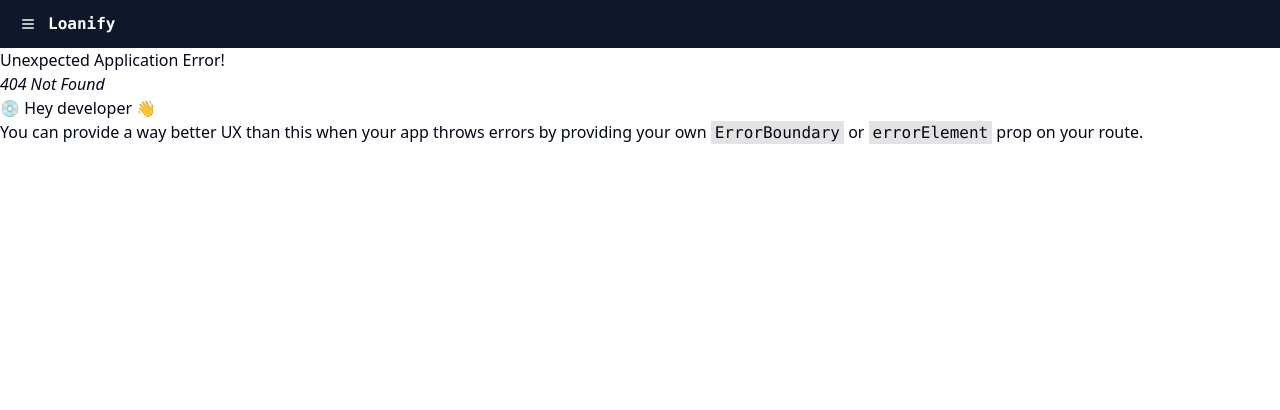
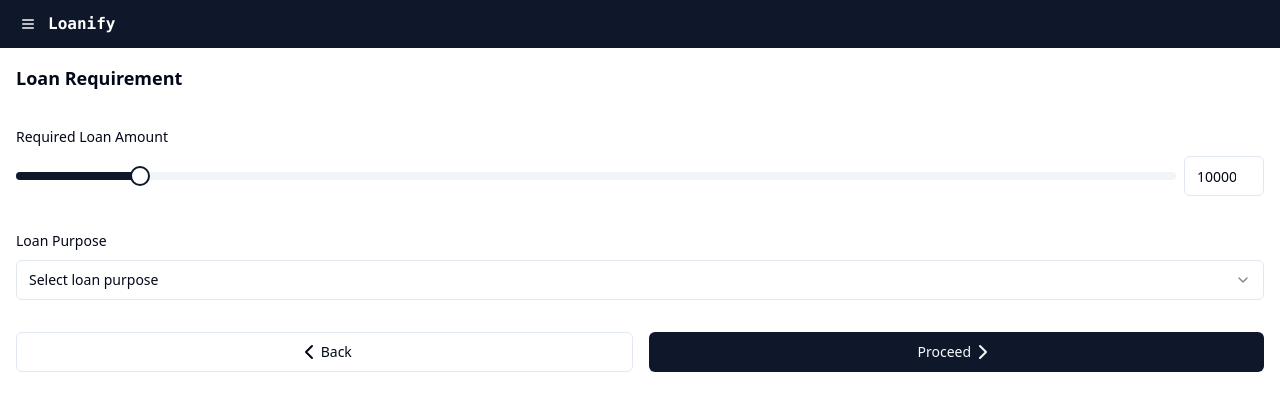
Before and after one commit to hnagrath09/loanify, a React (Vite) app: page /loan-requirement in a window 1280 px wide. Before the commit this address had no page. Shown: the top 410 px of the page. Built offline with nearby package versions, Linux system fonts and the light colour scheme; the HTML template or start-up script is replaced by a standard one.

Commit message:
added loan-requirement page

```diff
--- a/index.html
+++ b/index.html
@@ -4,7 +4,7 @@
     <meta charset="UTF-8" />
     <link rel="icon" type="image/svg+xml" href="/vite.svg" />
     <meta name="viewport" content="width=device-width, initial-scale=1.0" />
-    <title>Loan Application</title>
+    <title>Loanify</title>
   </head>
   <body>
     <div id="root"></div>
--- a/package.json
+++ b/package.json
@@ -10,12 +10,14 @@
     "preview": "vite preview"
   },
   "dependencies": {
+    "@ark-ui/react": "^2.1.1",
     "@hookform/resolvers": "^3.3.4",
     "@radix-ui/react-icons": "^1.3.0",
     "@radix-ui/react-label": "^2.0.2",
     "@radix-ui/react-popover": "^1.0.7",
     "@radix-ui/react-radio-group": "^1.1.3",
     "@radix-ui/react-select": "^2.0.0",
+    "@radix-ui/react-slider": "^1.1.2",
     "@radix-ui/react-slot": "^1.0.2",
     "class-variance-authority": "^0.7.0",
     "clsx": "^2.1.0",
--- a/src/App.tsx
+++ b/src/App.tsx
@@ -7,12 +7,16 @@ import Verification from './pages/verification';
 import Registration from './pages/registration';
 import EmploymentInfo from './pages/employment-info';
 import PersonalInformation from './pages/personal-information';
+import LoadRequirement from './pages/loan-requirement';
+import SoftOffer from './pages/soft-offer';
 
 const router = createBrowserRouter([
   { path: '/', element: <Registration /> },
   { path: '/verification', element: <Verification /> },
   { path: '/personal-information', element: <PersonalInformation /> },
   { path: '/employment-info', element: <EmploymentInfo /> },
+  { path: '/loan-requirement', element: <LoadRequirement /> },
+  { path: '/soft-offer', element: <SoftOffer /> },
 ]);
 
 export default function App() {
--- /dev/null
+++ b/src/components/ui/slider.tsx
@@ -0,0 +1,26 @@
+import * as React from "react"
+import * as SliderPrimitive from "@radix-ui/react-slider"
+
+import { cn } from "@/lib/utils"
+
+const Slider = React.forwardRef<
+  React.ElementRef<typeof SliderPrimitive.Root>,
+  React.ComponentPropsWithoutRef<typeof SliderPrimitive.Root>
+>(({ className, ...props }, ref) => (
+  <SliderPrimitive.Root
+    ref={ref}
+    className={cn(
+      "relative flex w-full touch-none select-none items-center",
+      className
+    )}
+    {...props}
+  >
+    <SliderPrimitive.Track className="relative h-2 w-full grow overflow-hidden rounded-full bg-secondary">
+      <SliderPrimitive.Range className="absolute h-full bg-primary" />
+    </SliderPrimitive.Track>
+    <SliderPrimitive.Thumb className="block h-5 w-5 rounded-full border-2 border-primary bg-background ring-offset-background transition-colors focus-visible:outline-none focus-visible:ring-2 focus-visible:ring-ring focus-visible:ring-offset-2 disabled:pointer-events-none disabled:opacity-50" />
+  </SliderPrimitive.Root>
+))
+Slider.displayName = SliderPrimitive.Root.displayName
+
+export { Slider }
--- a/src/pages/employment-info.tsx
+++ b/src/pages/employment-info.tsx
@@ -34,8 +34,8 @@ const formSchema = z.discriminatedUnion('employmentType', [
     employerName: z.string({
       required_error: 'Please enter your employer name',
     }),
-    monthlyIncome: z.number(),
-    yearsOfExperience: z.number(),
+    monthlyIncome: z.string().transform((val) => parseInt(val)),
+    yearsOfExperience: z.string().transform((val) => parseInt(val)),
     officeAddress: z.string(),
     salaryBank: z.enum(['icici', 'kotak mahindra', 'sbi', 'axis'], {
       required_error: 'Please select the bank you have salary account with',
@@ -71,7 +71,7 @@ export default function EmploymentInfo() {
 
   function onSubmit(data: z.infer<typeof formSchema>) {
     setState({ ...state, ...data });
-    navigate('/employment-info');
+    navigate('/loan-requirement');
   }
 
   return (
@@ -132,8 +132,9 @@ export default function EmploymentInfo() {
                     <FormLabel>Monthly Income</FormLabel>
                     <FormControl>
                       <Input
+                        {...field}
+                        type="number"
                         placeholder="Enter your monthly income"
-                        {...field}
                       />
                     </FormControl>
                     <FormMessage />
@@ -149,8 +150,9 @@ export default function EmploymentInfo() {
                     <FormLabel>Years of Experience</FormLabel>
                     <FormControl>
                       <Input
+                        {...field}
+                        type="number"
                         placeholder="Enter your years of experience"
-                        {...field}
                       />
                     </FormControl>
                     <FormMessage />
--- /dev/null
+++ b/src/pages/loan-requirement.tsx
@@ -0,0 +1,135 @@
+import { z } from 'zod';
+import { useForm } from 'react-hook-form';
+import { useNavigate } from 'react-router-dom';
+import { zodResolver } from '@hookform/resolvers/zod';
+import { ChevronLeft, ChevronRight } from 'lucide-react';
+
+import { Button } from '@/components/ui/button';
+import { useAppState } from '@/hooks/use-app-state';
+import {
+  Form,
+  FormControl,
+  FormField,
+  FormItem,
+  FormLabel,
+  FormMessage,
+} from '@/components/ui/form';
+import { Input } from '@/components/ui/input';
+import { Slider } from '@/components/ui/slider';
+import {
+  Select,
+  SelectContent,
+  SelectItem,
+  SelectTrigger,
+  SelectValue,
+} from '@/components/ui/select';
+
+const formSchema = z.object({
+  amountRequired: z.coerce.number().min(0).max(1000000),
+  loanPurpose: z.enum(
+    ['home-loan', 'personal-loan', 'education-loan', 'vehicle-loan'],
+    { required_error: 'Please select your loan purpose!' }
+  ),
+});
+
+export default function LoadRequirement() {
+  const navigate = useNavigate();
+  const [state, setState] = useAppState();
+
+  const form = useForm<z.infer<typeof formSchema>>({
+    resolver: zodResolver(formSchema),
+    defaultValues: { ...state, amountRequired: 100000 },
+  });
+
+  function onSubmit(data: z.infer<typeof formSchema>) {
+    setState({ ...state, ...data });
+    navigate('/soft-offer');
+  }
+
+  return (
+    <Form {...form}>
+      <form onSubmit={form.handleSubmit(onSubmit)}>
+        <div className="grid gap-8 p-4">
+          <h2 className="text-lg font-semibold">Loan Requirement</h2>
+
+          <FormField
+            name="amountRequired"
+            control={form.control}
+            render={({ field }) => (
+              <FormItem>
+                <FormLabel>Required Loan Amount</FormLabel>
+                <FormControl>
+                  <div className="flex items-center space-x-2">
+                    <Slider
+                      min={0}
+                      step={1}
+                      max={1000000}
+                      value={[field.value]}
+                      onValueChange={field.onChange}
+                    />
+                    <Input
+                      {...field}
+                      type="number"
+                      className="w-20"
+                      value={`${field.value}`}
+                      placeholder="Enter required loan amount"
+                    />
+                  </div>
+                </FormControl>
+                <FormMessage />
+              </FormItem>
+            )}
+          />
+
+          <FormField
+            name="loanPurpose"
+            control={form.control}
+            render={({ field }) => (
+              <FormItem>
+                <FormLabel>Loan Purpose</FormLabel>
+                <Select
+                  defaultValue={field.value}
+                  onValueChange={field.onChange}
+                >
+                  <FormControl>
+                    <SelectTrigger>
+                      <SelectValue placeholder="Select loan purpose" />
+                    </SelectTrigger>
+                  </FormControl>
+                  <SelectContent>
+                    <SelectItem value="home-loan">Home Loan</SelectItem>
+                    <SelectItem value="personal-loan">Personal Loan</SelectItem>
+                    <SelectItem value="education-loan">
+                      Education Loan
+                    </SelectItem>
+                    <SelectItem value="vehicle-loan">Vehicle Loan</SelectItem>
+                  </SelectContent>
+                </Select>
+                <FormMessage />
+              </FormItem>
+            )}
+          />
+
+          <div className="flex items-center gap-4">
+            <Button
+              variant="outline"
+              className="w-full"
+              onClick={() => navigate('/personal-information')}
+            >
+              <ChevronLeft />
+              Back
+            </Button>
+
+            <Button
+              type="submit"
+              className="w-full"
+              onClick={form.handleSubmit(onSubmit)}
+            >
+              Proceed <ChevronRight />
+            </Button>
+          </div>
+        </div>
+      </form>
+    </Form>
+  );
+}
--- a/src/pages/registration.tsx
+++ b/src/pages/registration.tsx
@@ -25,8 +25,8 @@ const formSchema = z.object({
 });
 
 export default function Registration() {
+  const navigate = useNavigate();
   const [state, setState] = useAppState();
-  const navigate = useNavigate();
 
   const form = useForm<z.infer<typeof formSchema>>({
     resolver: zodResolver(formSchema),
--- /dev/null
+++ b/src/pages/soft-offer.tsx
@@ -0,0 +1,3 @@
+export default function SoftOffer() {
+  return null;
+}
```
Also changed, not shown: 1 other file (tests, documents, lock files or other folders).
